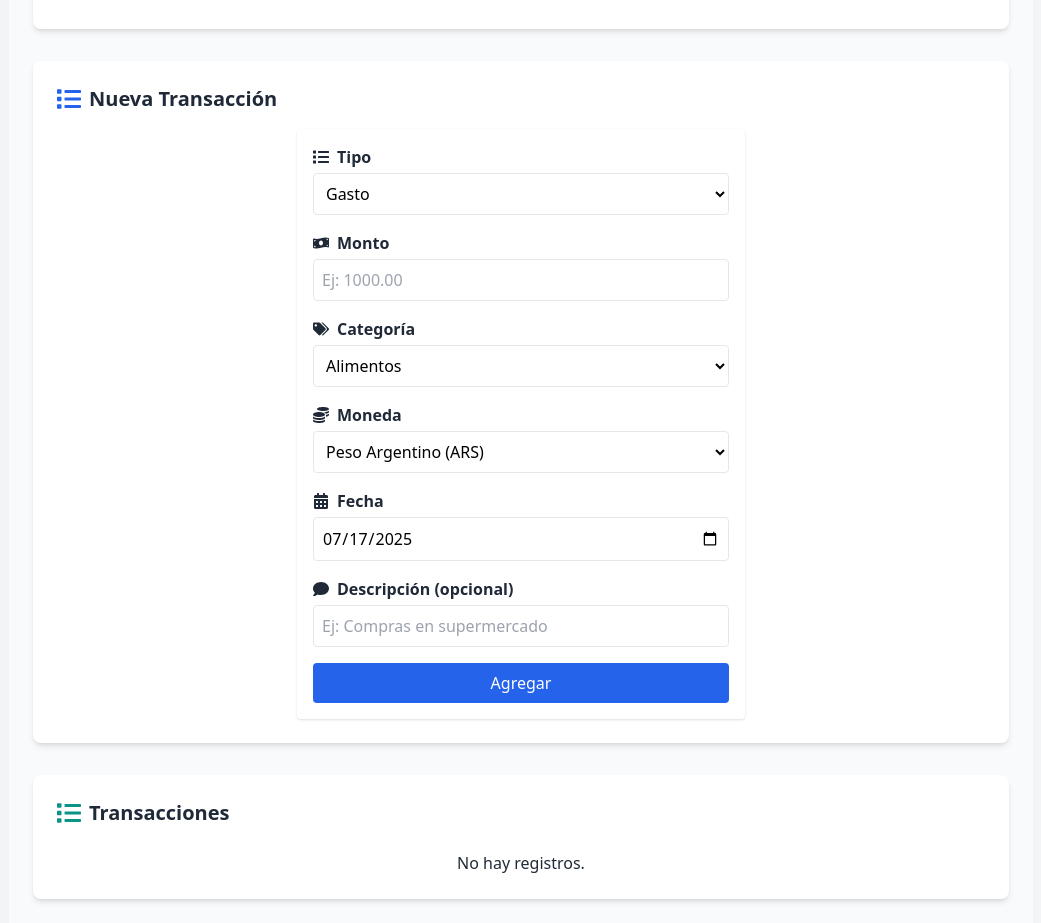
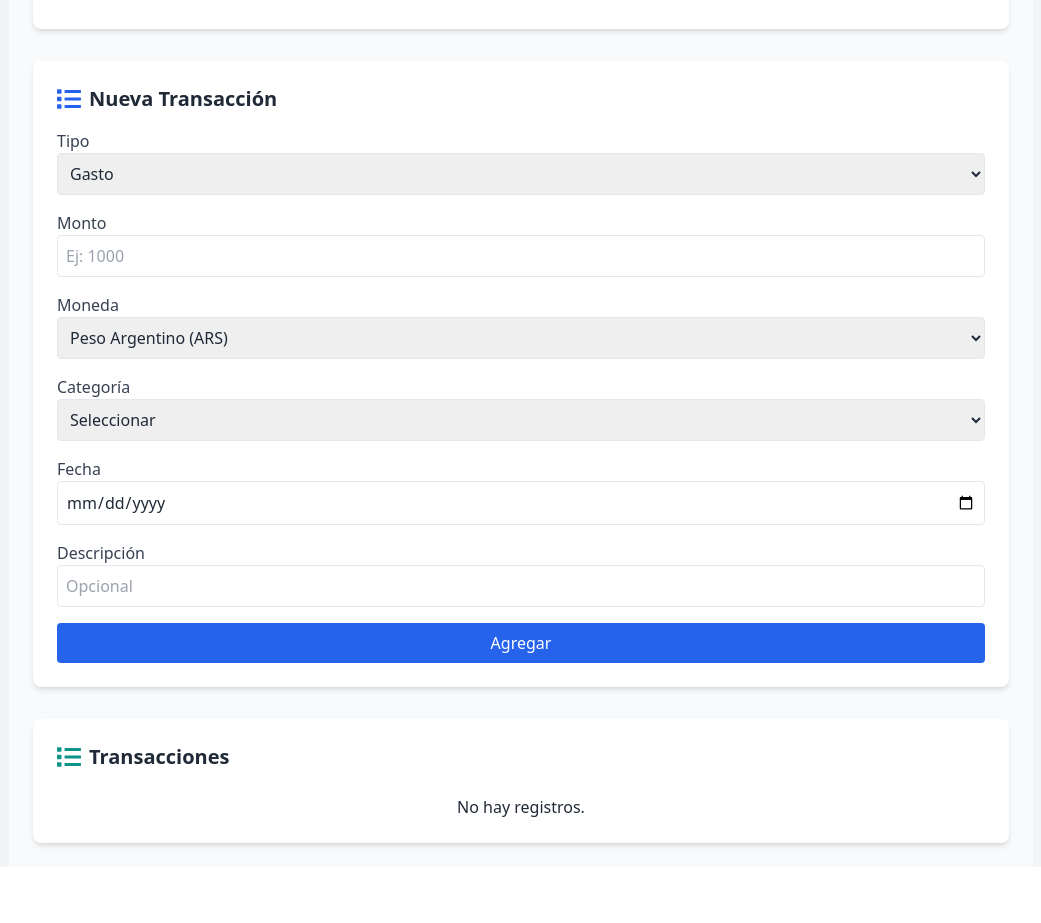
Before and after one commit to Gianp2/expense-track, a React (Vite) app: page /expense-track/dashboard in a window 1280 px wide. Shown: the part 1085-2008 px from the top of the page, without its empty margins (119-1160 px from the left). After the commit the page ends 1952 px from the top, so only its background shows below. Built offline with nearby package versions, Linux system fonts and the light colour scheme; sample sign-in values are in the browser's storage.

Commit message:
Update ExpenseForm.jsx

```diff
--- a/src/auth/ExpenseForm.jsx
+++ b/src/auth/ExpenseForm.jsx
@@ -1,153 +1,110 @@
 import { useState } from "react";
-import {
-  FaMoneyBillWave,
-  FaCalendarAlt,
-  FaTags,
-  FaCoins,
-  FaList,
-  FaComment,
-} from "react-icons/fa";
 
-const monedas = [
-  { code: "ARS", label: "Peso Argentino (ARS)" },
-  { code: "USD", label: "Dólar Americano (USD)" },
-  { code: "EUR", label: "Euro (EUR)" },
-];
-
-const categorias = [
-  "Alimentos",
-  "Transporte",
-  "Salud",
-  "Educación",
-  "Entretenimiento",
-  "Servicios",
-  "Otros",
-];
-
-export default function ExpenseForm({ onAdd }) {
-  const [form, setForm] = useState({
-    type: "gasto", // "gasto" o "ingreso"
-    amount: "",
-    category: categorias[0],
-    currency: monedas[0].code,
-    date: new Date().toISOString().slice(0, 10),
-    description: "",
-  });
+export default function ExpenseForm({ onAdd, expenseCategories, incomeCategories, monedas }) {
+  const [type, setType] = useState("gasto");
+  const [amount, setAmount] = useState("");
+  const [category, setCategory] = useState("");
+  const [date, setDate] = useState("");
+  const [currency, setCurrency] = useState("ARS");
+  const [description, setDescription] = useState("");
 
   const handleSubmit = (e) => {
     e.preventDefault();
-    if (!form.amount || isNaN(form.amount) || Number(form.amount) <= 0) {
-      alert("Ingrese un monto válido");
+    if (!amount || !category || !date || !currency) {
+      alert("Por favor, completá todos los campos");
       return;
     }
 
     onAdd({
-      ...form,
-      amount: Number(form.amount),
+      type,
+      amount: Number(amount),
+      category,
+      date,
+      currency,
+      description,
       id: Date.now(),
     });
 
-    setForm({
-      ...form,
-      amount: "",
-      description: "",
-    });
+    setAmount("");
+    setCategory("");
+    setDate("");
+    setCurrency("ARS");
+    setDescription("");
   };
 
   return (
-    <form
-      onSubmit={handleSubmit}
-      className="max-w-md mx-auto p-4 bg-white dark:bg-gray-800 rounded shadow space-y-4"
-    >
+    <form onSubmit={handleSubmit} className="space-y-4">
       <div>
-        <label className="block mb-1 font-semibold flex items-center gap-2">
-          <FaList /> Tipo
-        </label>
+        <label className="block text-gray-700 dark:text-gray-300">Tipo</label>
         <select
-          className="w-full p-2 border rounded bg-white dark:bg-gray-700 text-black dark:text-white"
-          value={form.type}
-          onChange={(e) => setForm({ ...form, type: e.target.value })}
+          value={type}
+          onChange={(e) => setType(e.target.value)}
+          className="w-full p-2 border rounded dark:bg-gray-700 dark:text-white"
         >
           <option value="gasto">Gasto</option>
           <option value="ingreso">Ingreso</option>
         </select>
       </div>
-
       <div>
-        <label className="block mb-1 font-semibold flex items-center gap-2">
-          <FaMoneyBillWave /> Monto
-        </label>
+        <label className="block text-gray-700 dark:text-gray-300">Monto</label>
         <input
           type="number"
-          step="0.01"
-          className="w-full p-2 border rounded bg-white dark:bg-gray-700 text-black dark:text-white"
-          value={form.amount}
-          onChange={(e) => setForm({ ...form, amount: e.target.value })}
-          placeholder="Ej: 1000.00"
-          required
+          value={amount}
+          onChange={(e) => setAmount(e.target.value)}
+          className="w-full p-2 border rounded dark:bg-gray-700 dark:text-white"
+          placeholder="Ej: 1000"
+          min="0"
         />
       </div>
-
       <div>
-        <label className="block mb-1 font-semibold flex items-center gap-2">
-          <FaTags /> Categoría
-        </label>
+        <label className="block text-gray-700 dark:text-gray-300">Moneda</label>
         <select
-          className="w-full p-2 border rounded bg-white dark:bg-gray-700 text-black dark:text-white"
-          value={form.category}
-          onChange={(e) => setForm({ ...form, category: e.target.value })}
+          value={currency}
+          onChange={(e) => setCurrency(e.target.value)}
+          className="w-full p-2 border rounded dark:bg-gray-700 dark:text-white"
         >
-          {categorias.map((cat) => (
+          <option value="">Seleccionar moneda</option>
+          {monedas.map((moneda) => (
+            <option key={moneda.code} value={moneda.code}>
+              {moneda.label}
+            </option>
+          ))}
+        </select>
+      </div>
+      <div>
+        <label className="block text-gray-700 dark:text-gray-300">Categoría</label>
+        <select
+          value={category}
+          onChange={(e) => setCategory(e.target.value)}
+          className="w-full p-2 border rounded dark:bg-gray-700 dark:text-white"
+        >
+          <option value="">Seleccionar</option>
+          {(type === "gasto" ? expenseCategories : incomeCategories).map((cat) => (
             <option key={cat} value={cat}>
               {cat}
             </option>
           ))}
         </select>
       </div>
-
       <div>
-        <label className="block mb-1 font-semibold flex items-center gap-2">
-          <FaCoins /> Moneda
-        </label>
-        <select
-          className="w-full p-2 border rounded bg-white dark:bg-gray-700 text-black dark:text-white"
-          value={form.currency}
-          onChange={(e) => setForm({ ...form, currency: e.target.value })}
-        >
-          {monedas.map(({ code, label }) => (
-            <option key={code} value={code}>
-              {label}
-            </option>
-          ))}
-        </select>
-      </div>
-
-      <div>
-        <label className="block mb-1 font-semibold flex items-center gap-2">
-          <FaCalendarAlt /> Fecha
-        </label>
+        <label className="block text-gray-700 dark:text-gray-300">Fecha</label>
         <input
           type="date"
-          className="w-full p-2 border rounded bg-white dark:bg-gray-700 text-black dark:text-white"
-          value={form.date}
-          onChange={(e) => setForm({ ...form, date: e.target.value })}
-          required
+          value={date}
+          onChange={(e) => setDate(e.target.value)}
+          className="w-full p-2 border rounded dark:bg-gray-700 dark:text-white"
         />
       </div>
-
       <div>
-        <label className="block mb-1 font-semibold flex items-center gap-2">
-          <FaComment /> Descripción (opcional)
-        </label>
+        <label className="block text-gray-700 dark:text-gray-300">Descripción</label>
         <input
           type="text"
-          className="w-full p-2 border rounded bg-white dark:bg-gray-700 text-black dark:text-white"
-          value={form.description}
-          onChange={(e) => setForm({ ...form, description: e.target.value })}
-          placeholder="Ej: Compras en supermercado"
+          value={description}
+          onChange={(e) => setDescription(e.target.value)}
+          className="w-full p-2 border rounded dark:bg-gray-700 dark:text-white"
+          placeholder="Opcional"
         />
       </div>
-
       <button
         type="submit"
         className="w-full bg-blue-600 text-white py-2 rounded hover:bg-blue-700 transition"
```
